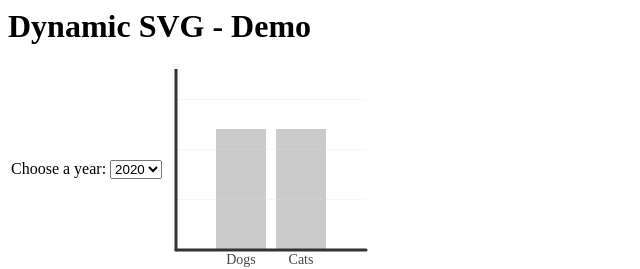
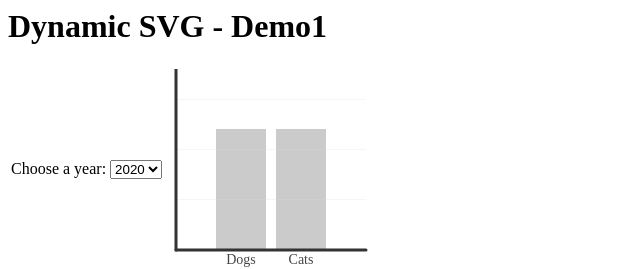
Before and after one commit to Thierrylawrence/Thierrylawrence.github.io, a plain HTML site: page index.html in a window 1280 px wide. Shown: the top 269 px of the page, 0-640 px from the left. Drawn offline with Linux system fonts and the light colour scheme.

Commit message:
Update index.html

```diff
--- a/index.html
+++ b/index.html
@@ -6,7 +6,7 @@
 </head>
 
 <body>
-  <h1>Dynamic SVG - Demo</h1>
+  <h1>Dynamic SVG - Demo1</h1>
 
   <table>
     <tr>
```
